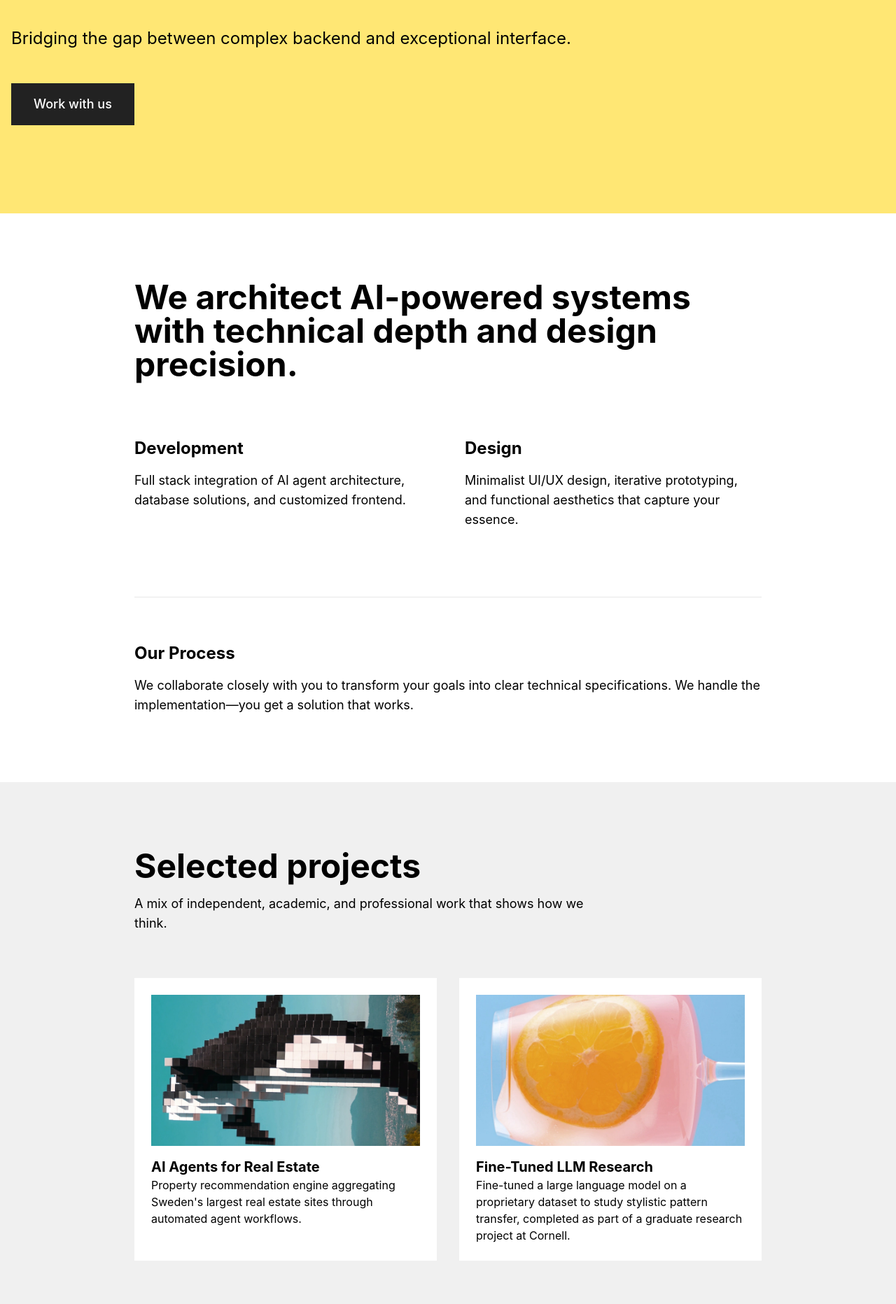
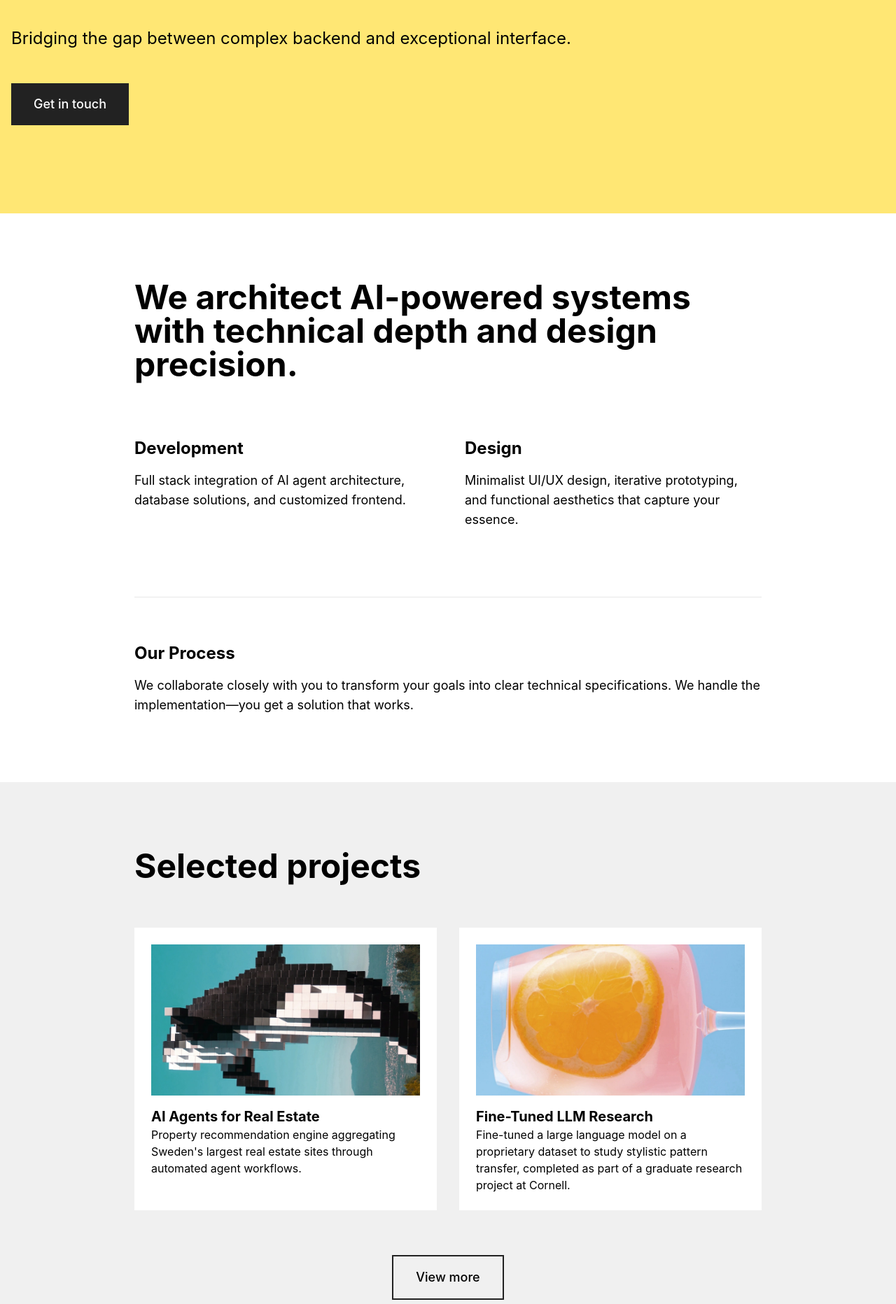
Before and after one commit to philipericsson/friform_website, a SvelteKit app: page / in a window 1280 px wide. Shown: the part 415-2279 px from the top of the page at 70% size. Built offline with nearby package versions, Linux system fonts and the light colour scheme.

Commit message:
Tighten homepage copy: simplify projects section, update CTAs
- Remove subtitle under "Selected projects" heading
- Change "View all work" button to "View more"
- Change hero CTA "Work with us" to "Get in touch"

```diff
--- a/src/routes/+page.svelte
+++ b/src/routes/+page.svelte
@@ -22,7 +22,7 @@
         href="/contact"
         class="inline-block bg-dark text-white px-8 py-4 text-lg font-medium hover:bg-opacity-90 transition-all"
       >
-        Work with us
+        Get in touch
       </a>
     </div>
   </div>
@@ -57,12 +57,9 @@
 <section class="py-24 bg-gray mb-[-5rem]">
   <div class="container mx-auto px-4">
     <div class="max-w-4xl mx-auto">
-      <h2 class="text-3xl md:text-5xl font-bold mb-4">
+      <h2 class="text-3xl md:text-5xl font-bold mb-16">
         Selected projects
       </h2>
-      <p class="text-lg mb-16 max-w-2xl">
-        A mix of independent, academic, and professional work that shows how we think.
-      </p>
 
       <!-- Project showcases -->
       <div class="grid md:grid-cols-2 gap-8">
@@ -91,7 +88,7 @@
           href="/work"
           class="inline-block border-2 border-dark px-8 py-4 text-lg font-medium hover:bg-dark hover:text-white transition-all"
         >
-          View all work
+          View more
         </a>
       </div>
     </div>
```
